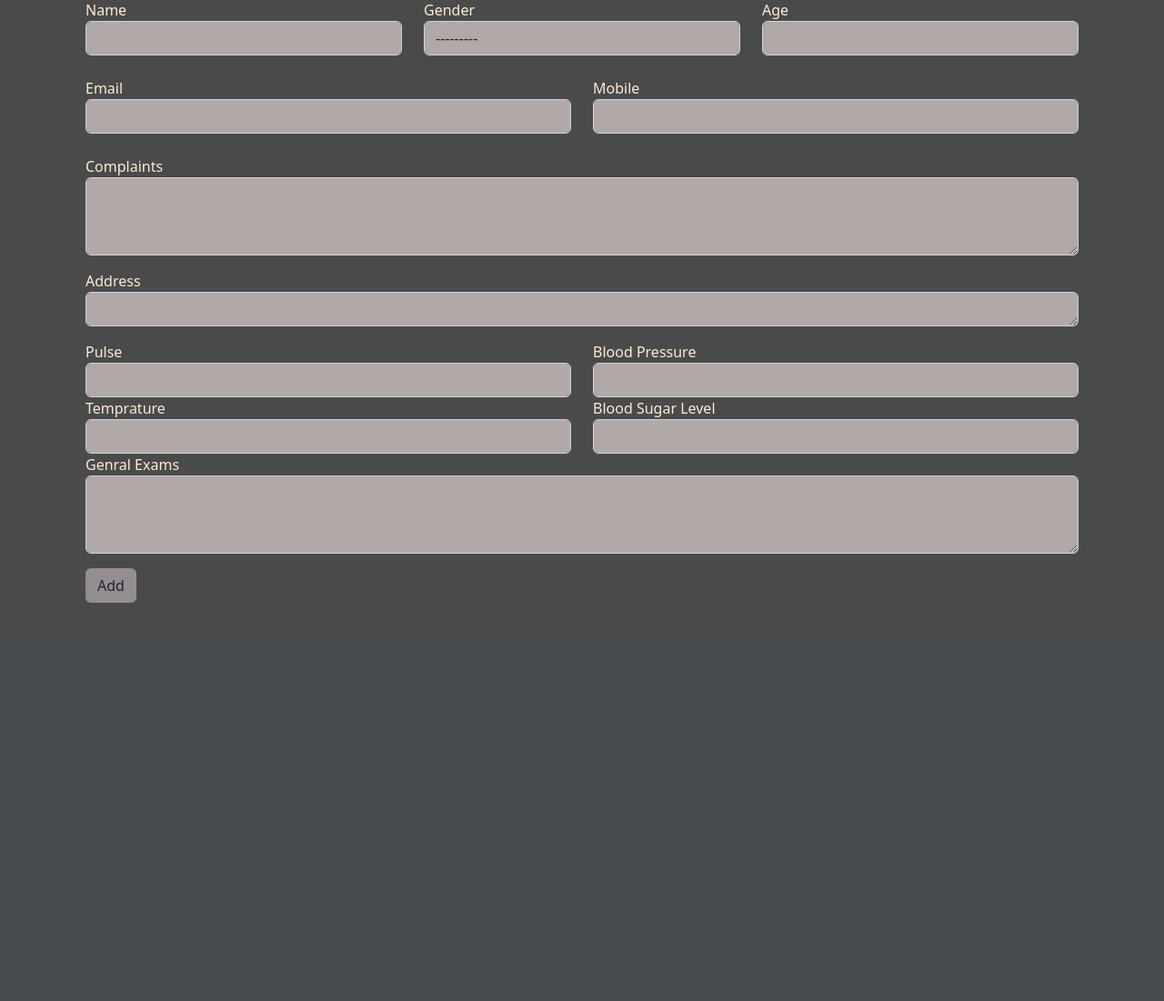
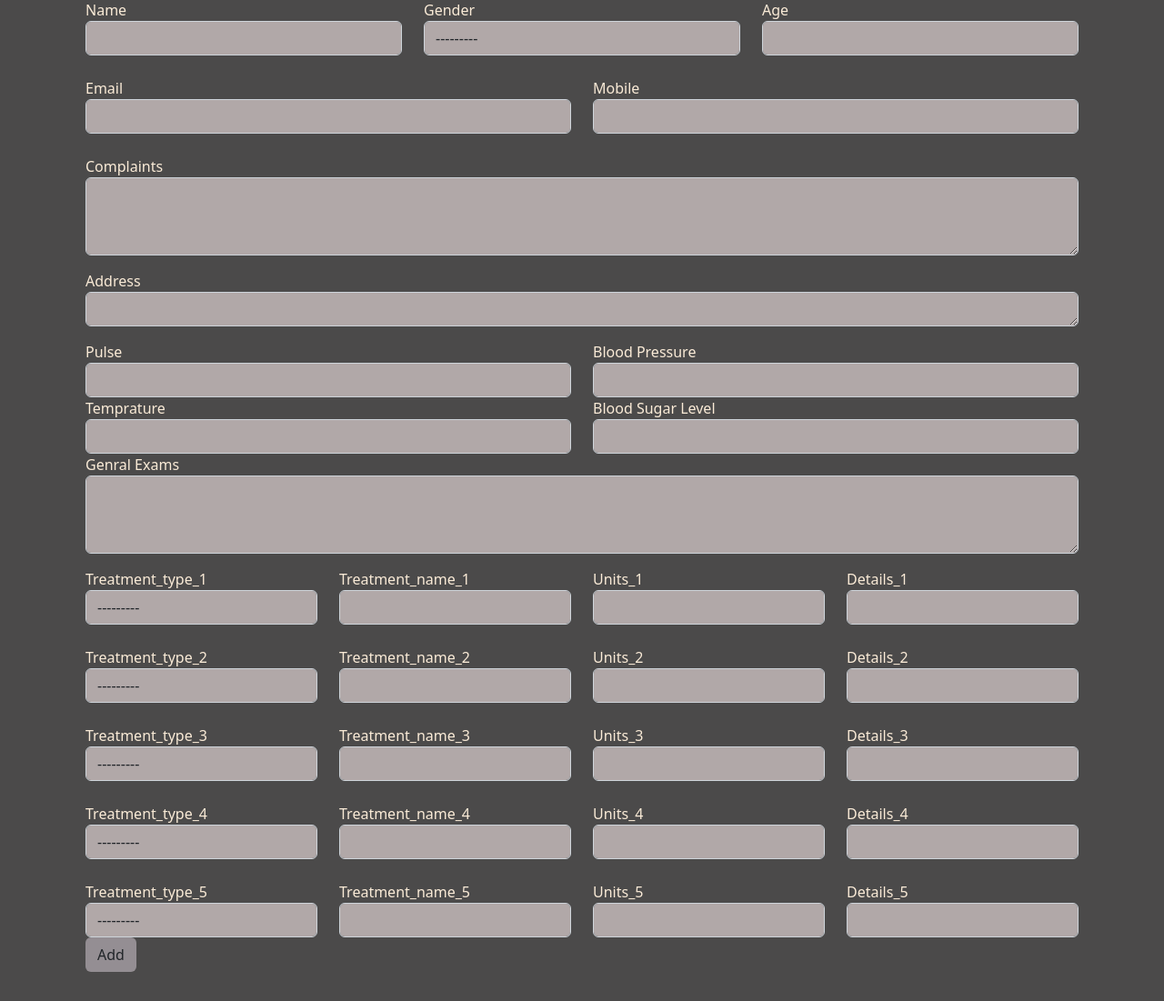
Before and after one commit to SumitDB/Hospital_website, a Django app: page /profile/ in a window 1280 px wide. Shown: the part 265-1366 px from the top of the page at 91% size. Before the commit the page ends 928 px from the top, so only its background shows below. Run offline with Django 4.2, Linux system fonts and the light colour scheme; a user stored in the database is signed in; some libraries are stand-ins or nearby versions.

Commit message:
added more to form

```diff
--- a/reg/forms.py
+++ b/reg/forms.py
@@ -31,7 +31,9 @@ class CustomerReg(forms.ModelForm):
     class Meta:
         model = Customer
         fields = ['name','age','gender','email', 'mobile','address','city','complaints','pulse','blood_pressure','temprature',
-        'blood_suger_level','genral_exams']
+        'blood_suger_level','genral_exams','treatment_type_1','treatment_name_1','units_1','details_1','treatment_type_2','treatment_name_2','units_2','details_2',
+        'treatment_type_3','treatment_name_3','units_3','details_3','treatment_type_4','treatment_name_4','units_4','details_4','treatment_type_5','treatment_name_5','units_5','details_5',
+        'treatment_type_6','treatment_name_6','units_6','details_6']
         widgets = {
             'name': forms.TextInput(attrs={'class':'form-control'}),
             'age': forms.NumberInput(attrs={'class':'form-control'}),
@@ -46,4 +48,24 @@ class CustomerReg(forms.ModelForm):
             'temprature': forms.TextInput(attrs={'class':'form-control'}),
             'blood_suger_level': forms.TextInput(attrs={'class':'form-control'}),
             'genral_exams': forms.Textarea(attrs={'class':'form-control',"rows":3, "cols":5}),
+            'treatment_type_1': forms.Select(attrs={'class':'form-control'}),
+            'treatment_name_1': forms.TextInput(attrs={'class':'form-control'}),
+            'units_1': forms.TextInput(attrs={'class':'form-control'}),
+            'details_1': forms.TextInput(attrs={'class':'form-control'}),
+            'treatment_type_2': forms.Select(attrs={'class':'form-control'}),
+            'treatment_name_2': forms.TextInput(attrs={'class':'form-control'}),
+            'units_2': forms.TextInput(attrs={'class':'form-control'}),
+            'details_2': forms.TextInput(attrs={'class':'form-control'}),
+            'treatment_type_3': forms.Select(attrs={'class':'form-control'}),
+            'treatment_name_3': forms.TextInput(attrs={'class':'form-control'}),
+            'units_3': forms.TextInput(attrs={'class':'form-control'}),
+            'details_3': forms.TextInput(attrs={'class':'form-control'}),
+            'treatment_type_4': forms.Select(attrs={'class':'form-control'}),
+            'treatment_name_4': forms.TextInput(attrs={'class':'form-control'}),
+            'units_4': forms.TextInput(attrs={'class':'form-control'}),
+            'details_4': forms.TextInput(attrs={'class':'form-control'}),
+            'treatment_type_5': forms.Select(attrs={'class':'form-control'}),
+            'treatment_name_5': forms.TextInput(attrs={'class':'form-control'}),
+            'units_5': forms.TextInput(attrs={'class':'form-control'}),
+            'details_5': forms.TextInput(attrs={'class':'form-control'}),
             }
--- a/reg/models.py
+++ b/reg/models.py
@@ -7,23 +7,10 @@ class User(models.Model):
     Mobile_no=models.IntegerField()
     Password=models.CharField(max_length=10)
 
-class Treatment(models.Model):
+class Customer(models.Model):
     Treatment_Choices = (
-        ('Injection','Injection'),('Medicines/Capsules','Medicines/Capsules'),('Syrup' , 'Syrup'),('Injection','Injection'),('Tube','Tube')
+        ('Injection','Injection'),('Medicines/Capsules','Medicines/Capsules'),('Syrup' , 'Syrup'),('Tube','Tube')
         )
-
-    treatment_type = models.CharField(max_length=100, choices=Treatment_Choices)
-    treatment_name = models.CharField(max_length=100)
-    units = models.IntegerField(null=True)
-    details = models.CharField(max_length=90)
-    class Meta:
-        ordering = ['treatment_type']
-
-    def __str__(self):
-        return self.treatment_type
-
-
-class Customer(models.Model):
     GENDER_CHOICES = (
         ('M', 'Male'),
         ('F', 'Female'),
@@ -41,9 +28,31 @@ class Customer(models.Model):
     blood_pressure = models.CharField(max_length=10,null=True)
     temprature = models.CharField(max_length=10,null=True)
     blood_suger_level = models.CharField(max_length=10,null=True)
-    genral_exams = models.CharField(max_length=100,null=True)
-    treatment = models.ForeignKey(Treatment, blank = True , null = True, on_delete = models.CASCADE)
-
+    genral_exams = models.CharField(max_length=100)
+    treatment_type_1 = models.CharField(max_length=100, choices=Treatment_Choices,null=True)
+    treatment_name_1 = models.CharField(max_length=100,null=True)
+    units_1 = models.IntegerField(null=True)
+    details_1 = models.CharField(max_length=90)
+    treatment_type_2 = models.CharField(max_length=100, choices=Treatment_Choices,null=True)
+    treatment_name_2 = models.CharField(max_length=100,null=True)
+    units_2 = models.IntegerField(null=True)
+    details_2 = models.CharField(max_length=90,null=True)
+    treatment_type_3 = models.CharField(max_length=100, choices=Treatment_Choices,null=True)
+    treatment_name_3 = models.CharField(max_length=100,null=True)
+    units_3 = models.IntegerField(null=True)
+    details_3 = models.CharField(max_length=90,null=True)
+    treatment_type_4 = models.CharField(max_length=100, choices=Treatment_Choices,null=True)
+    treatment_name_4 = models.CharField(max_length=100,null=True)
+    units_4 = models.IntegerField(null=True)
+    details_4 = models.CharField(max_length=90,null=True)
+    treatment_type_5 = models.CharField(max_length=100, choices=Treatment_Choices,null=True)
+    treatment_name_5 = models.CharField(max_length=100,null=True)
+    units_5 = models.IntegerField(null=True)
+    details_5 = models.CharField(max_length=90,null=True)
+    treatment_type_6 = models.CharField(max_length=100, choices=Treatment_Choices,null=True)
+    treatment_name_6 = models.CharField(max_length=100,null=True)
+    units_6 = models.IntegerField(null=True)
+    details_6 = models.CharField(max_length=90,null=True)
     class Meta:
         ordering = ['name']
 
--- a/reg/templates/reg/profile.html
+++ b/reg/templates/reg/profile.html
@@ -53,6 +53,40 @@
                         </div>
                         <p>Genral Exams {{formm.genral_exams}}</p>
                     </div>
+                    <div class="row">
+                        <div class="col-md-3">Treatment_type_1 {{formm.treatment_type_1}}</div>
+                        <div class="col-md-3">Treatment_name_1 {{formm.treatment_name_1}}</div>
+                        <div class="col-md-3">Units_1 {{formm.units_1}}</div>
+                        <div class="col-md-3">Details_1 {{formm.details_1}}</div>
+                    </div>
+                    <br>
+                    <div class="row">
+                        <div class="col-md-3">Treatment_type_2 {{formm.treatment_type_2}}</div>
+                        <div class="col-md-3">Treatment_name_2 {{formm.treatment_name_2}}</div>
+                        <div class="col-md-3">Units_2 {{formm.units_2}}</div>
+                        <div class="col-md-3">Details_2 {{formm.details_2}}</div>
+                    </div>
+                    <br>
+                    <div class="row">
+                        <div class="col-md-3">Treatment_type_3 {{formm.treatment_type_3}}</div>
+                        <div class="col-md-3">Treatment_name_3 {{formm.treatment_name_3}}</div>
+                        <div class="col-md-3">Units_3 {{formm.units_3}}</div>
+                        <div class="col-md-3">Details_3 {{formm.details_3}}</div>
+                    </div>
+                    <br>
+                    <div class="row">
+                        <div class="col-md-3">Treatment_type_4 {{formm.treatment_type_4}}</div>
+                        <div class="col-md-3">Treatment_name_4 {{formm.treatment_name_4}}</div>
+                        <div class="col-md-3">Units_4 {{formm.units_4}}</div>
+                        <div class="col-md-3">Details_4 {{formm.details_4}}</div>
+                    </div>
+                    <br>
+                    <div class="row">
+                        <div class="col-md-3">Treatment_type_5 {{formm.treatment_type_5}}</div>
+                        <div class="col-md-3">Treatment_name_5 {{formm.treatment_name_5}}</div>
+                        <div class="col-md-3">Units_5 {{formm.units_5}}</div>
+                        <div class="col-md-3">Details_5 {{formm.details_5}}</div>
+                    </div>
                     <input type="submit" class="btn tablecolor2" value="Add">
                     <br> <br>
                     <h6 class="lead text-center">
--- a/reg/views.py
+++ b/reg/views.py
@@ -54,8 +54,29 @@ def User_profile(request):
                 temp = fmm.cleaned_data['temprature']
                 gex = fmm.cleaned_data['genral_exams']
                 ct = fmm.cleaned_data['city']
+                tt1 = fmm.cleaned_data['treatment_type_1']
+                tn1 = fmm.cleaned_data['treatment_name_1']
+                u1 = fmm.cleaned_data['units_1']
+                d1 = fmm.cleaned_data['details_1']
+                tt2 = fmm.cleaned_data['treatment_type_2']
+                tn2 = fmm.cleaned_data['treatment_name_2']
+                u2 = fmm.cleaned_data['units_2']
+                d2 = fmm.cleaned_data['details_2']
+                tt3 = fmm.cleaned_data['treatment_type_3']
+                tn3 = fmm.cleaned_data['treatment_name_3']
+                u3 = fmm.cleaned_data['units_3']
+                d3 = fmm.cleaned_data['details_3']
+                tt4 = fmm.cleaned_data['treatment_type_4']
+                tn4 = fmm.cleaned_data['treatment_name_4']
+                u4 = fmm.cleaned_data['units_4']
+                d4 = fmm.cleaned_data['details_4']
+                tt5 = fmm.cleaned_data['treatment_type_5']
+                tn5 = fmm.cleaned_data['treatment_name_5']
+                u5 = fmm.cleaned_data['units_5']
+                d5 = fmm.cleaned_data['details_5']
+
                 reg = Customer( name=nm, age=ag, gender=ge, email=em, mobile=mb, address=ad, complaints=com, pulse=pl, blood_pressure=bp,
-                blood_suger_level=bsl,genral_exams=gex,city=ct,temprature=temp)
+                blood_suger_level=bsl,genral_exams=gex,city=ct,temprature=temp,treatment_type_1=tt1,treatment_name_1=tn1,units_1=u1,details_1=d1,treatment_type_2=tt2,treatment_name_2=tn2,units_2=u2,details_2=d2,treatment_type_3=tt3,treatment_name_3=tn3,units_3=u3,details_3=d3,treatment_type_4=tt4,treatment_name_4=tn4,units_4=u4,details_4=d4,treatment_type_5=tt5,treatment_name_5=tn5,units_5=u5,details_5=d5,)
                 reg.save()
                 messages.success(request,'You have successfully added the customer !!')
                 fmm = CustomerReg()
```
Also changed, not shown: reg/admin.py (+4 -7 lines), reg/templates/reg/customer_all.html (+35 -0 lines), db.sqlite3, reg/migrations/0019_remove_customer_treatment_customer_details_1_and_more.py (added), reg/migrations/0020_alter_customer_treatment_type_1_and_more.py (added).
